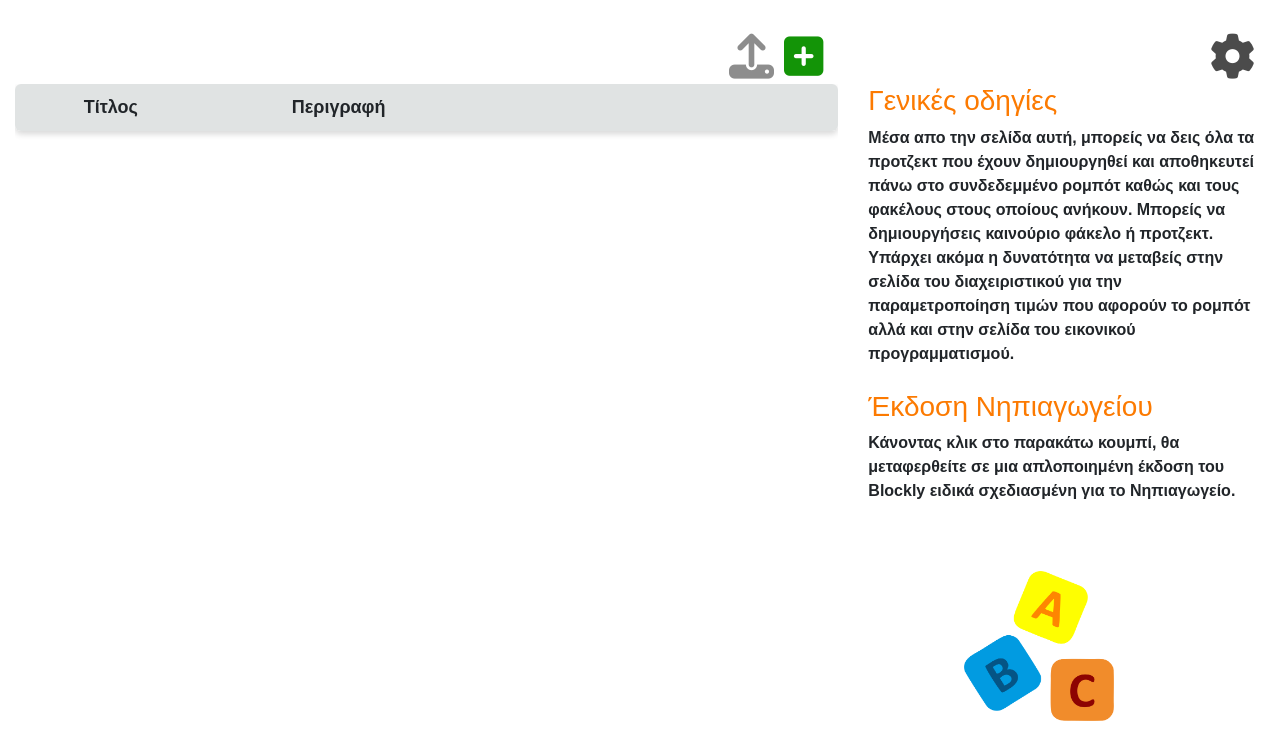
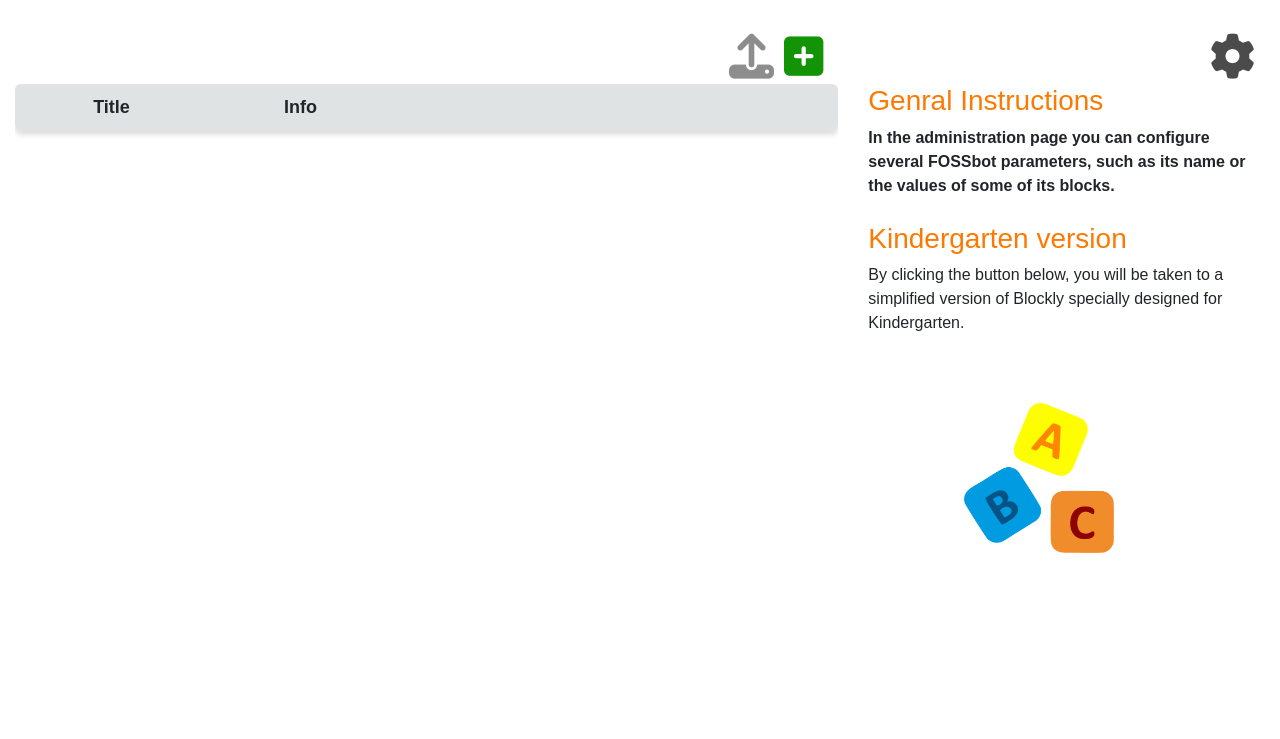
Before and after one commit to chronis10/fossbot_simulator, a Python web app: template blockly_server/templates/home-page.html in a window 1280 px wide. Shown: the part 90-829 px from the top of the page. After the commit the page ends 643 px from the top, so only its background shows below. Run offline with Jinja, Linux system fonts and the light colour scheme; the template is opened without the code that fills it: most values are stand-ins (such as "Sample title", 1, 10 or a date in 2020); lists and menus that the app fills with data are empty.

Commit message:
home page translations

```diff
--- a/blockly_server/static/js/home-page.js
+++ b/blockly_server/static/js/home-page.js
@@ -183,3 +183,26 @@ function showRobotName() {
         document.getElementById("robot-name").innerHTML = window.location.hostname
     }
 }
+
+
+function setStringsEn() {
+    document.getElementById("head-title-id").innerHTML = get_string_translation_en("title");
+    document.getElementById("head-info-id").innerHTML = get_string_translation_en("info");
+
+    document.getElementById("general-instructions-id").innerHTML = get_string_translation_en("general_instructions");
+    document.getElementById("blocks-title-id").innerHTML = get_string_translation_en("blocks_title");
+    document.getElementById("kindergarten-version").innerHTML = get_string_translation_en("kindergarten_version");
+    document.getElementById("kindergarten-version-des").innerHTML = get_string_translation_en("kindergarten_version_des");
+
+    document.getElementById("modal-error-text").innerHTML = get_string_translation_en("error_txt");
+    document.getElementById("modal-success-text").innerHTML = get_string_translation_en("success");
+    document.getElementById("modal-projectname-space-text").innerHTML = get_string_translation_en("title_for_new_project");
+    document.getElementById("button-project-name").innerHTML = get_string_translation_en("ok");
+    document.getElementById("modal-project-description-space-text").innerHTML = get_string_translation_en("info_for_new_project");
+}
+
+function setStringsInChosenLanguage(language) {
+    if (language == 'en') {
+        setStringsEn()
+    }
+}
--- a/blockly_server/templates/home-page.html
+++ b/blockly_server/templates/home-page.html
@@ -22,8 +22,8 @@
   <script src="{{ url_for('static',filename='js/home-page.js')}}"></script>
 
   <link href="{{ url_for('static',filename='fontawesome/css/fontawesome.css')}}" rel="stylesheet">
-  <link href="{{ url_for('static',filename='fontawesome/css/brands.css')}}"  rel="stylesheet">
-  <link href="{{ url_for('static',filename='fontawesome/css/solid.css')}}"  rel="stylesheet">
+  <link href="{{ url_for('static',filename='fontawesome/css/brands.css')}}" rel="stylesheet">
+  <link href="{{ url_for('static',filename='fontawesome/css/solid.css')}}" rel="stylesheet">
 
   <link rel="kindergarten icon" href="{{ url_for('static', filename='/icons/kinder.png') }}">
 
@@ -58,37 +58,24 @@
   });
 </script>
 
-<body onclick="closeModalSuccessOrErrorwhenClickAnywhere()">
+<body onload="setStringsInChosenLanguage('{{ language }}')" onclick="closeModalSuccessOrErrorwhenClickAnywhere()">
   {% include 'header.html' %}
   <div id="main-container">
     <div id="content-container">
       <br>
-      <!-- <div class="row custom_row_home ">
-        <div id="home-page-title-wrap">
-          <div id="home-page-title">
-            <strong>Μέσα απο την σελίδα αυτή, μπορείς να δεις όλα τα προτζεκτ που έχουν δημιουργηθεί και αποθηκευτεί πάνω
-              στο συνδεδεμμένο ρομπότ καθώς και τους φακέλους στους οποίους ανήκουν. Μπορείς να δημιουργήσεις καινούριο
-              φάκελο ή προτζεκτ.
-              Υπάρχει ακόμα η δυνατότητα να μεταβείς στην σελίδα του διαχειριστικού για την παραμετροποίηση τιμών που
-              αφορούν το ρομπότ αλλά και στην σελίδα του εικονικού προγραμματισμού. </strong>
-          </div>
-        </div>
-      </div> -->
-
-
-
       <div class="row custom_row_home">
-        <div class="col-8" >
+        <div class="col-8">
 
           <div class="row custom_row_right">
-            <div id ="button__headers_row_two_icon">
+            <div id="button__headers_row_two_icon">
 
               <div id="button_fa_wrap_upload">
-                <a onclick="uplodadProject()" href="#"  style="color: rgb(141, 141, 141); text-decoration: none;">
+                <a onclick="uplodadProject()" href="#" style="color: rgb(141, 141, 141); text-decoration: none;">
                   <i class="fa-solid fa-upload"></i>
                 </a>
-                <form action="{{ url_for('upload_project') }}"  method="POST" enctype="multipart/form-data" style="display: none;">
-                  <input type="file" id="fileDialogId" name="file" onchange="form.submit()"/>
+                <form action="{{ url_for('upload_project') }}" method="POST" enctype="multipart/form-data"
+                  style="display: none;">
+                  <input type="file" id="fileDialogId" name="file" onchange="form.submit()" />
 
                 </form>
                 <!-- <form action="/upload_project" method = 'POST'>
@@ -99,7 +86,7 @@
 
               <div id="button_fa_wrap_home">
 
-              <a onclick="createNewProject()" href="#"  style="color: rgb(19, 148, 7); text-decoration: none;">
+                <a onclick="createNewProject()" href="#" style="color: rgb(19, 148, 7); text-decoration: none;">
                   <i class="fa-solid fa-plus-square"></i>
                 </a>
               </div>
@@ -112,8 +99,8 @@
               <table id="table-projects" role="grid">
                 <thead id="head-table-projects" role="grid">
                   <tr role="row">
-                    <th class="head-title" tabindex="0" rowspan="1" colspan="1">Τίτλος</th>
-                    <th class="head-title" tabindex="0" rowspan="1" colspan="1">Περιγραφή</th>
+                    <th class="head-title" id="head-title-id" tabindex="0" rowspan="1" colspan="1">Τίτλος</th>
+                    <th class="head-title" id="head-info-id" tabindex="0" rowspan="1" colspan="1">Περιγραφή</th>
                     <th class="head-title" tabindex="0" rowspan="1" colspan="1"></th>
                     <th class="head-title" tabindex="0" rowspan="1" colspan="1"></th>
                     <th class="head-title" tabindex="0" rowspan="1" colspan="1"></th>
@@ -130,12 +117,12 @@
 
         </div>
 
-        <div class="col" >
+        <div class="col">
           <div class="row">
-            <div id ="button__headers_row_one_icon">
+            <div id="button__headers_row_one_icon">
               <div id="button_fa_wrap">
-              <a href="/admin_panel"   style="color: rgb(75, 75, 75); text-decoration: none;">
-              <i class="fa-solid fa-cog">  </i>
+                <a href="/admin_panel" style="color: rgb(75, 75, 75); text-decoration: none;">
+                  <i class="fa-solid fa-cog"> </i>
                 </a>
               </div>
             </div>
@@ -143,10 +130,11 @@
           </div>
 
           <div class="row custom_row_text">
-            <h3  style="color: rgb(252, 122, 1);">Γενικές οδηγίες</h3>
+            <h3 id="general-instructions-id" style="color: rgb(252, 122, 1);">Γενικές οδηγίες</h3>
           </div>
           <div class="row custom_row_text">
-            <strong>Μέσα απο την σελίδα αυτή, μπορείς να δεις όλα τα προτζεκτ που έχουν δημιουργηθεί και αποθηκευτεί πάνω
+            <strong id="blocks-title-id">Μέσα απο την σελίδα αυτή, μπορείς να δεις όλα τα προτζεκτ που έχουν δημιουργηθεί και αποθηκευτεί
+              πάνω
               στο συνδεδεμμένο ρομπότ καθώς και τους φακέλους στους οποίους ανήκουν. Μπορείς να δημιουργήσεις καινούριο
               φάκελο ή προτζεκτ.
               Υπάρχει ακόμα η δυνατότητα να μεταβείς στην σελίδα του διαχειριστικού για την παραμετροποίηση τιμών που
@@ -158,141 +146,30 @@
 
           <div class="row custom_row_text">
             <div class="row custom_row_text">
-          <h3  style="color: rgb(252, 122, 1);">Έκδοση Νηπιαγωγείου</h3>
+              <h3 id="kindergarten-version" style="color: rgb(252, 122, 1);">Έκδοση Νηπιαγωγείου</h3>
             </div>
-        <div class="row custom_row_text">
-          <strong>Κάνοντας κλικ στο παρακάτω κουμπί, θα μεταφερθείτε σε μια απλοποιημένη έκδοση του Blockly ειδικά σχεδιασμένη για το Νηπιαγωγείο. </strong>
+            <div id="kindergarten-version-des" class="row custom_row_text">
+              <strong>Κάνοντας κλικ στο παρακάτω κουμπί, θα μεταφερθείτε σε μια απλοποιημένη έκδοση του Blockly ειδικά
+                σχεδιασμένη για το Νηπιαγωγείο. </strong>
             </div>
 
             <div class="row custom_row_text_center">
 
               <div id="button_fa_wrap">
                 <br>
-          <a href="/kindergarten?id=1"   style="color: rgb(12, 135, 235); text-decoration: none;">
-            <input type="image" src="{{ url_for('static', filename='/icons/kinder.png') }}" style="width:150px;height:150px;">
+                <a href="/kindergarten?id=1" style="color: rgb(12, 135, 235); text-decoration: none;">
+                  <input type="image" src="{{ url_for('static', filename='/icons/kinder.png') }}"
+                    style="width:150px;height:150px;">
                 </a>
               </div>
-
-
             </div>
           </div>
         </div>
 
-
-      </div>
-    </div>
-    <!-- <div id="home-page-title-wrap">
-      <div id="home-page-title">
-        <strong>Μέσα απο την σελίδα αυτή, μπορείς να δεις όλα τα προτζεκτ που έχουν δημιουργηθεί και αποθηκευτεί πάνω
-          στο συνδεδεμμένο ρομπότ καθώς και τους φακέλους στους οποίους ανήκουν. Μπορείς να δημιουργήσεις καινούριο
-          φάκελο ή προτζεκτ.
-          Υπάρχει ακόμα η δυνατότητα να μεταβείς στην σελίδα του διαχειριστικού για την παραμετροποίηση τιμών που
-          αφορούν το ρομπότ αλλά και στην σελίδα του εικονικού προγραμματισμού. </strong>
-      </div>
-    </div> -->
-
-
-<!--
-    <div id="buttons-container"> -->
-
-      <!-- <div id="manual-control-wrap">
-        <button type="button" class="manual-control">
-          <a href='/kindergarten?id=1' style="color: white; text-decoration: none;">Νηπιαγωγείο</a></button>
-      </div> -->
-
-
-<!--
-      <div id="button_fa_wrap">
-        <a href="/kindergarten?id=1"   style="color: rgb(12, 135, 235); text-decoration: none;">
-        <i class="fa-solid fa-cubes"></i>
-        </a>
-      </div> -->
-
-
-      <!-- <div id="open-panel-wrap">
-        <button type="button" class="open-panel">
-          <a href='/admin_panel' style="color: white; text-decoration: none;">Άνοιξε το διαχειριστικό
-            περιβάλλον</a></button>
-      </div> -->
-      <!-- <div id="button_fa_wrap">
-        <a href="/admin_panel"   style="color: rgb(75, 75, 75); text-decoration: none;">
-        <i class="fa-solid fa-cog"></i>
-        </a>
-      </div> -->
-
-      <!-- <div id="create-new-project-Button-wrap">
-        <button onclick="createNewProject()" type="button" class="create-new-project" id="create-new-project">
-          + Πρόσθεσε ένα νέο πρότζεκτ
-        </button>
-      </div> -->
-
-      <!-- <div id="button_fa_wrap">
-        <a onclick="createNewProject()" href=""  style="color: rgb(19, 148, 7); text-decoration: none;">
-        <i class="fa-solid fa-plus-square"></i>
-        </a>
-      </div>
-    </div> -->
-
-    <!-- <div id="project-lists-container">
-      <div id="project-lists-table">
-        <table id="table-projects" role="grid">
-          <thead id="head-table-projects" role="grid">
-            <tr role="row">
-              <th class="head-title" tabindex="0" rowspan="1" colspan="1">Τίτλος</th>
-              <th class="head-title" tabindex="0" rowspan="1" colspan="1">Περιγραφή</th>
-              <th class="head-title" tabindex="0" rowspan="1" colspan="1"></th>
-              <th class="head-title" tabindex="0" rowspan="1" colspan="1"></th>
-              <th class="head-title" tabindex="0" rowspan="1" colspan="1"></th>
-              <th class="head-title" tabindex="0" rowspan="1" colspan="1"></th>
-            </tr>
-          </thead>
-          <tbody id="body-table-projects" role="grid">
-
-          </tbody>
-
-        </table>
-      </div>
-    </div> -->
-
-    <!-- <div id="stop-Blockly-Button-container">
-
-      <div id="stop-Blockly-Button-wrap">
-        <button onclick="stop_script()" type="button" class="stop-Blockly">
-          'Αμεση διακοπή</button>
-      </div>
-    </div>
-    <br> -->
-    <!-- <div id="project-lists-container">
-      <h2> Τα νέα μας..</h2>
-    <div class="card-columns">
-    <div class="card">
-      <img class="card-img-top" src="https://www.interactive-education.gr/media/images/moodle.gif" alt="Card image cap">
-      <div class="card-body">
-        <p class="card-text">To MoodleMoot 2022 στις 16 & 17 Δεκεμβρίου 2022 (online) – Κάλεσμα για υποβολή παρουσιάσεων</p>
-      </div>
-    </div>
-    <div class="card">
-      <img class="card-img-top" src="https://www.interactive-education.gr/media/images/moodle.gif" alt="Card image cap">
-      <div class="card-body">
-        <p class="card-text">To MoodleMoot 2022 στις 16 & 17 Δεκεμβρίου 2022 (online) – Κάλεσμα για υποβολή παρουσιάσεων</p>
       </div>
     </div>
 
-    <div class="card">
-      <img class="card-img-top" src="https://elearn.ellak.gr/pluginfile.php/21621/course/section/1668/fossbot2.png" alt="Card image cap">
-      <div class="card-body">
-        <p class="card-text">Eπιμορφωτικό σεμινάριο για εκπαιδευτικούς όλων των ειδικοτήτων με συνδυασμό ασύγχρονης και σύγχρονης εξ αποστάσεως εκπαίδευσης ...</p>
-      </div>
-    </div>
-
-
-    </div>
-
-  </div> -->
-
-
     <!-- {% include 'footer.html' %} -->
-
   </div>
 
 
```
Lines whose indentation alone changed are shown as unchanged.
